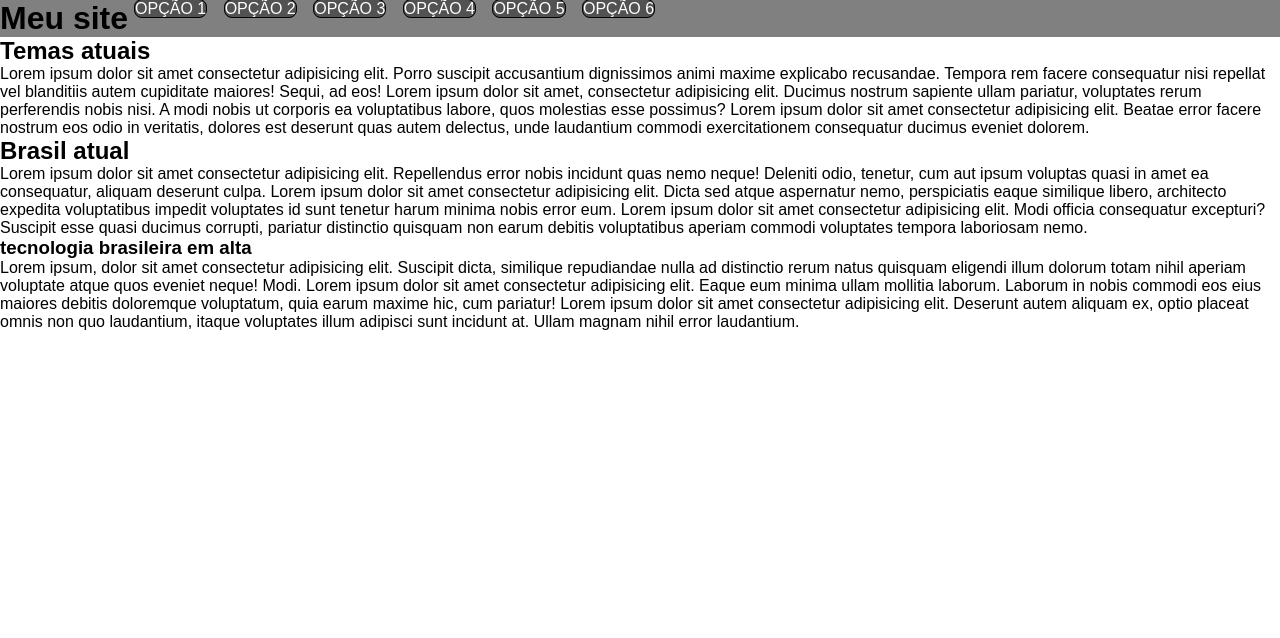
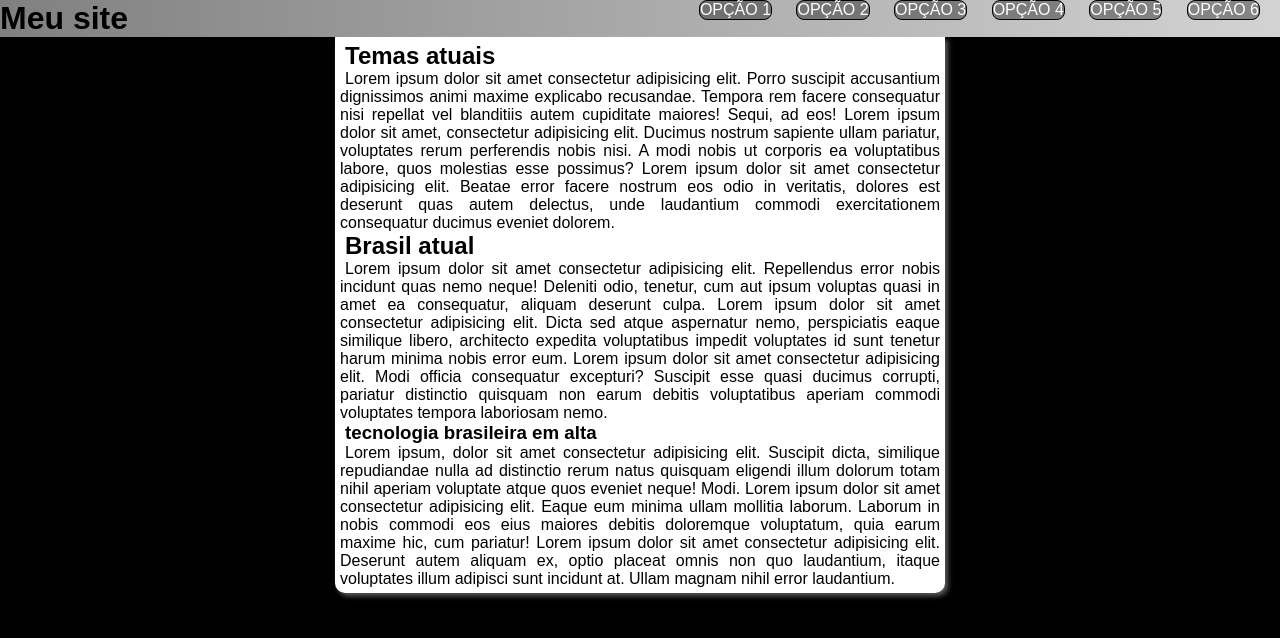
Before and after one commit to Kolactin/projeto-flexbox, a plain HTML site: page index.html in a window 1280 px wide. Drawn offline with Linux system fonts and the light colour scheme.

Commit message:
finished

```diff
--- a/styles/style.css
+++ b/styles/style.css
@@ -7,14 +7,8 @@
 }
 
 html, body {
+    background-color: black;
   font-family: Arial, Helvetica, sans-serif;
-}
-
-header {
-    background-color: gray;
-    display: flex;
-    flex-flow: row nowrap;
-
 }
 
 header a {
@@ -23,17 +17,77 @@ header a {
     color: white;
     border: 1px solid black;
     border-radius: 8px;
-    margin: 6px;
     text-decoration: none;
 }
 
+main {
+    background-color: white;
+    border-radius: 0px 0px 10px 10px;
+    padding: 5px;
+}
 
-@media screen and (max-width: 450px) {
-    header a {
-        justify-content: end;
+
+@media screen and (max-width: 835px) {
+    header {
+        text-align: center;
+        background-image: linear-gradient(to bottom, gray, lightgray);
+        display: flex;
+        flex-flow: column nowrap;
+    }
+
+    header h1 {
+        text-align: center;
+    }
+
+    header > nav > ul > a {
+        margin-right: 20px;
+        display: block;
+        margin: 10px 0px;
+    }
+
+    main {
+        margin: 0px 10px;
+        box-shadow: 2px 2px 5px rgba(255, 255, 255, 0.466);
+    }
+
+    main > section {
+        text-indent: 5px;
+        text-align: justify;
+        justify-content: center;
     }
 }
 
-@media screen and (min-width: 451px) {
+@media screen and (min-width: 836px) {
+
+    header {
+        background-image: linear-gradient(to right, gray, lightgray);
+        display: flex;
+        flex-flow: row wrap;
+        justify-content: space-between;
+    }
+
+    header h1{
+        justify-content: flex-start;
+        padding-right: 70px;
+    }
+
+    header > nav > ul > a {
+        margin-right: 20px;
+        display: inline-block;
+    }
+
+    main {
+        margin: auto;
+        display: flex;
+        flex-flow: column wrap;
+        max-width: 600px;
+        box-shadow: 3px 3px 5px rgba(255, 255, 255, 0.356);
+    }
+
+    main > section {
+        text-indent: 5px;
+        text-align: justify;
+        justify-content: center;
+    }
 
 }
```
